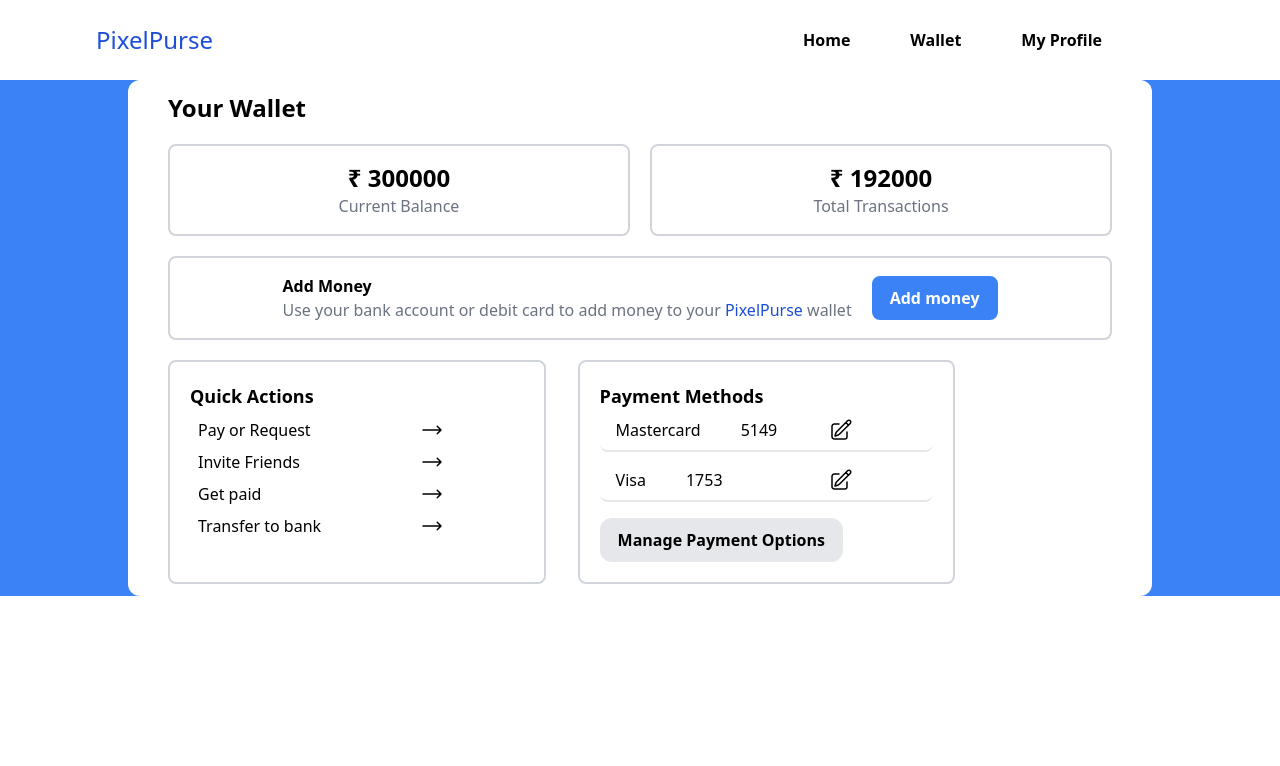
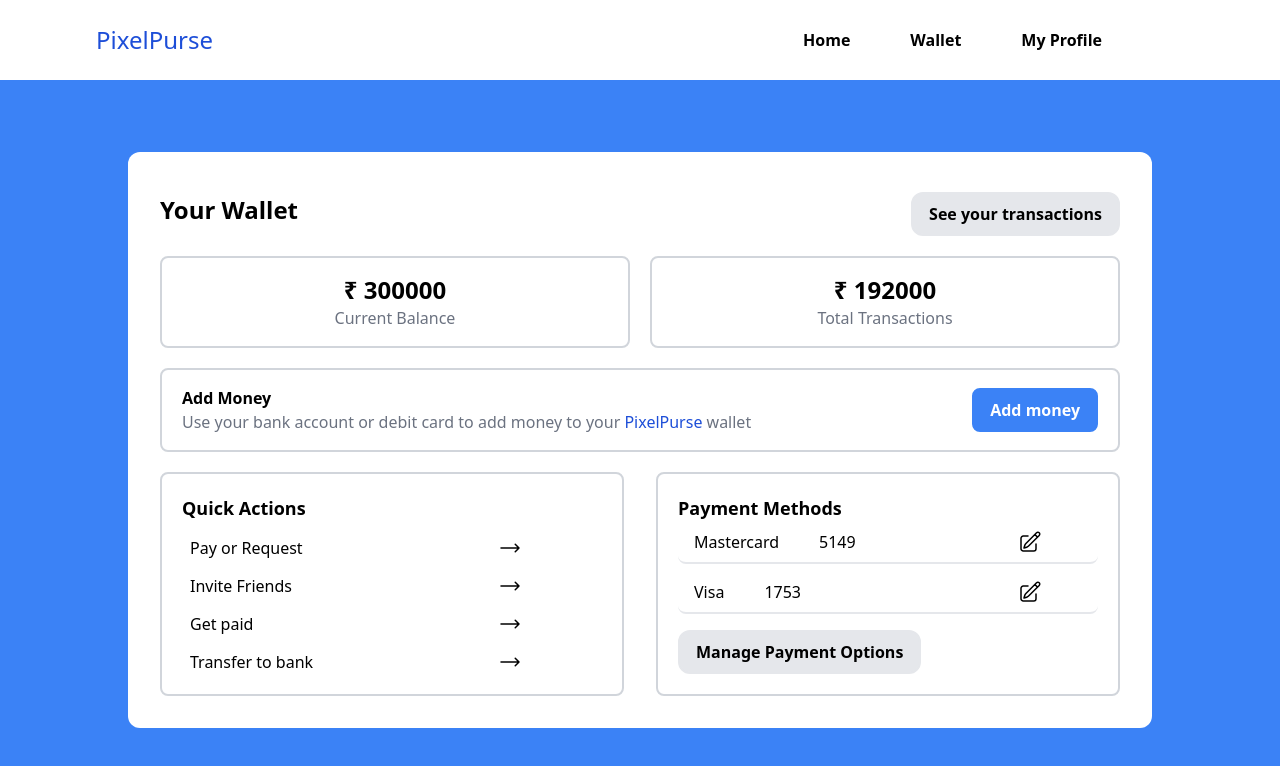
Before and after one commit to harshithm2508/PixelPurse, a React (Vite) app: page /wallet in a window 1280 px wide. Shown: the top 766 px of the page. Built offline with nearby package versions, Linux system fonts and the light colour scheme.

Commit message:
set 'lg' and 'xl' screens

```diff
--- a/src/components/PaymentOptions.tsx
+++ b/src/components/PaymentOptions.tsx
@@ -5,7 +5,7 @@
 
 export default function PaymentOption({nameOfCard, cardNumber} : PaymentOptionProps){
     return(
-        <div className=" border-b-2 rounded-lg pr-2 lg:pr-20 pt-2 pl-4 pb-2 mb-2 flex justify-between">
+        <div className=" border-b-2 rounded-lg pr-4 xl:pr-14 2xl:pr-18 pt-2 pl-4 pb-2 mb-2 flex justify-between">
             <div className=" flex gap-4 lg:gap-10">
                 <div>{nameOfCard}</div>
                 <div>{cardNumber}</div>
--- a/src/pages/Wallet.tsx
+++ b/src/pages/Wallet.tsx
@@ -14,13 +14,13 @@
 
 
     return(
-        <div className=" w-full sm:h-auto bg-white lg:bg-blue-500 flex justify-center items-center">
-            <div className=" w-full w-full lg:w-4/5 h-full sm:h-auto px-10 py-3 bg-white rounded-xl flex flex-col gap-5">
+        <div className=" w-full sm:h-auto lg:h-screen-minus-20 bg-white lg:bg-blue-500 flex justify-center items-center">
+            <div className=" w-full lg:w-4/5 2xl:w-4/5 lg:p-8 h-full sm:h-auto px-10 py-3 bg-white rounded-xl flex flex-col gap-5">
 
                 {/* Introduction to wallet and button to check your transactions */}
-                <div className=" flex justify-between">
+                <div className=" flex justify-between flex-wrap">
                     <div className=" font-bold text-2xl flex items-center">Your Wallet</div>
-                    <Button text="See your transactions" bgColor="bg-gray-200" color="black" border="rounded-xl" misc=" hidden sm:visible"/>
+                    <Button text="See your transactions" bgColor="bg-gray-200" color="black" border="rounded-xl" misc=" mt-2 " />
                 </div>
 
 
@@ -33,7 +33,7 @@
 
 
                 {/* Adding Funds */}
-                <div className="w-full border-2 border-gray-300 px-5 py-4 flex flex-col-reverse sm:flex-row items-center justify-between lg:justify-center gap-5 rounded-lg">
+                <div className="w-full border-2 border-gray-300 px-5 py-4 flex flex-col-reverse sm:flex-row items-center justify-between gap-5 rounded-lg">
                     <div>
                         <div className=" font-bold">Add Money</div>
                         <div className="text-base font-medium text-gray-500">Use your bank account or debit card to add money to your <span className="text-blue-700">PixelPurse</span> wallet</div>
@@ -48,7 +48,7 @@
                 <div className=" h-auto w-full border-blue-500 flex flex-col sm:flex-row gap-8">
 
                     {/* Quick Actions Section */}
-                    <div className=" w-full lg:w-2/5 p-5 border-gray-300 border-2 rounded-lg">
+                    <div className=" w-full lg:w-1/2 p-5 flex flex-col justify-between border-gray-300 border-2 rounded-lg">
                         <div className=" font-bold text-lg">Quick Actions</div>
                         <QuickActionBar title="Pay or Request"/>
                         <QuickActionBar title="Invite Friends"/>
@@ -58,7 +58,7 @@
 
 
                     {/* Payment Methods  */}
-                    <div className=" w-full lg:w-2/5 p-5 border-gray-300 border-2 rounded-lg">
+                    <div className=" w-full lg:w-1/2 p-5 border-gray-300 border-2 rounded-lg">
                         <div className=" font-bold text-lg">Payment Methods</div>
                         <PaymentOption nameOfCard="Mastercard" cardNumber="5149"/>
                         <PaymentOption nameOfCard="Visa" cardNumber="1753"/>
```
